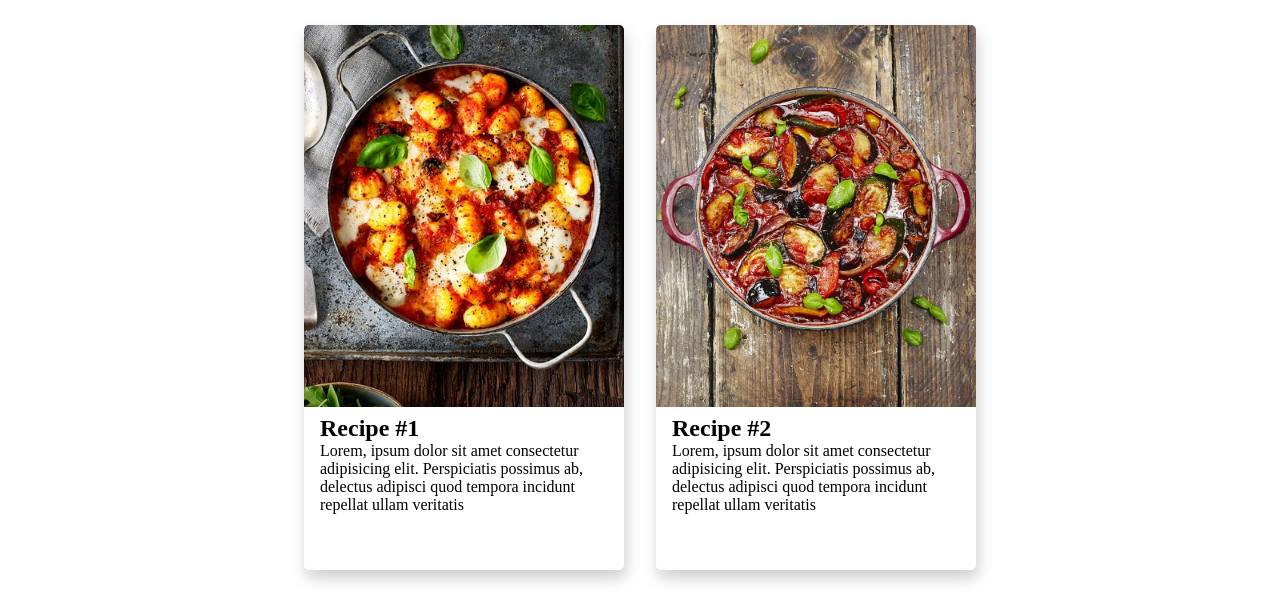
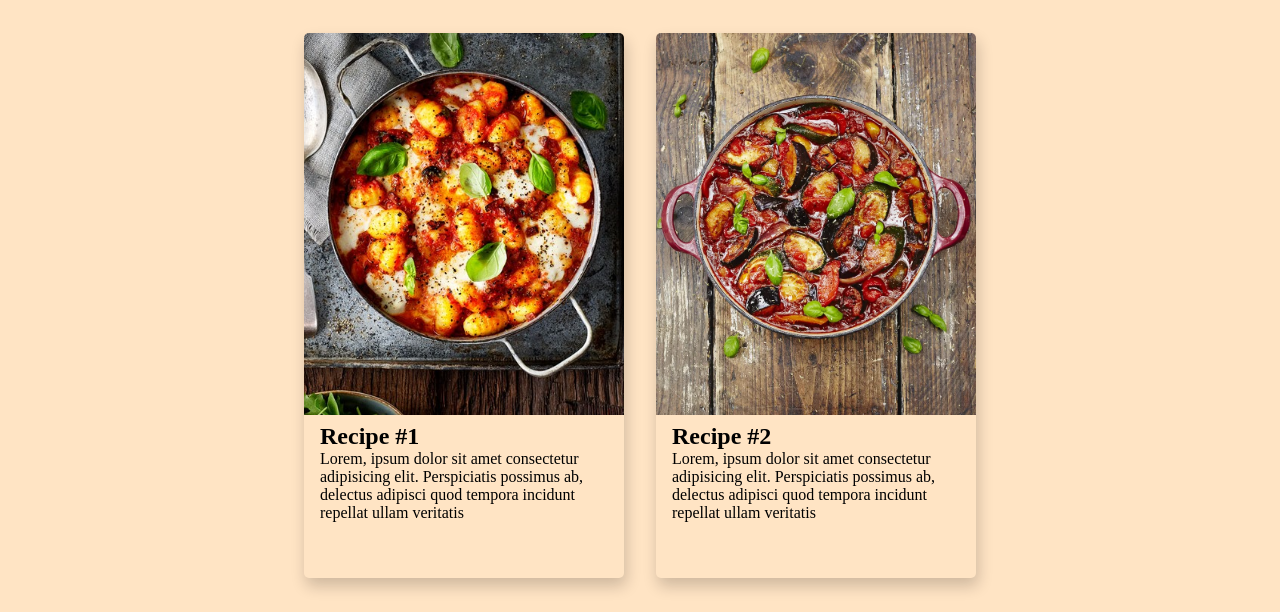
Before and after one commit to roycejohn/CookBookProj, a plain HTML site: page index.html in a window 1280 px wide. Shown: the part 60-672 px from the top of the page. Drawn offline with Linux system fonts and the light colour scheme.

Commit message:
Styling feature section

```diff
--- a/index.html
+++ b/index.html
@@ -16,7 +16,7 @@
     </hero>
 
     <main>
-    <section class="Recipe-left">
+    <section class="feat-recipe">
         <h2 class="recipe-heading">Feature Recipes</h2>
         <div class="recipe-wrapper">
             <article class="recipe-card">
@@ -46,7 +46,7 @@
         </div>
 
     </section>
-    <section class="Recipe-left">
+    <section class="list-recipe">
         <h2 class="recipe-heading">List of Recipes</h2>
         <div class="recipe-wrapper">
             <article class="recipe-card">
--- a/styles.css
+++ b/styles.css
@@ -76,6 +76,12 @@
     padding: 0.5em 1em;
 }
 
+.feat-recipe{
+    padding: 0.5rem;
+    background-color: bisque;
+    height: 100%;
+}
+
 /* RECIPE HOMEPAGE END */
 
 
```
